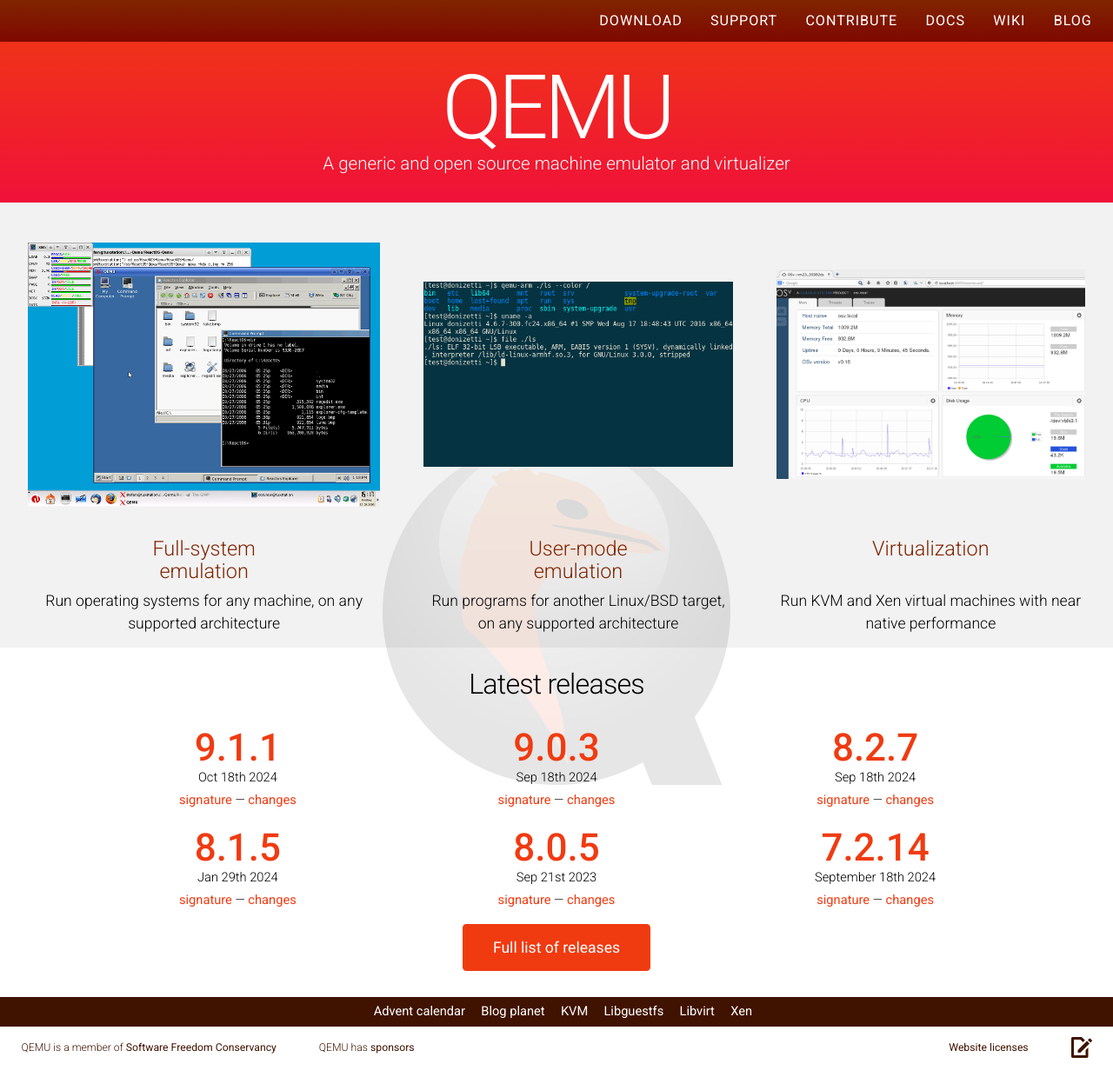
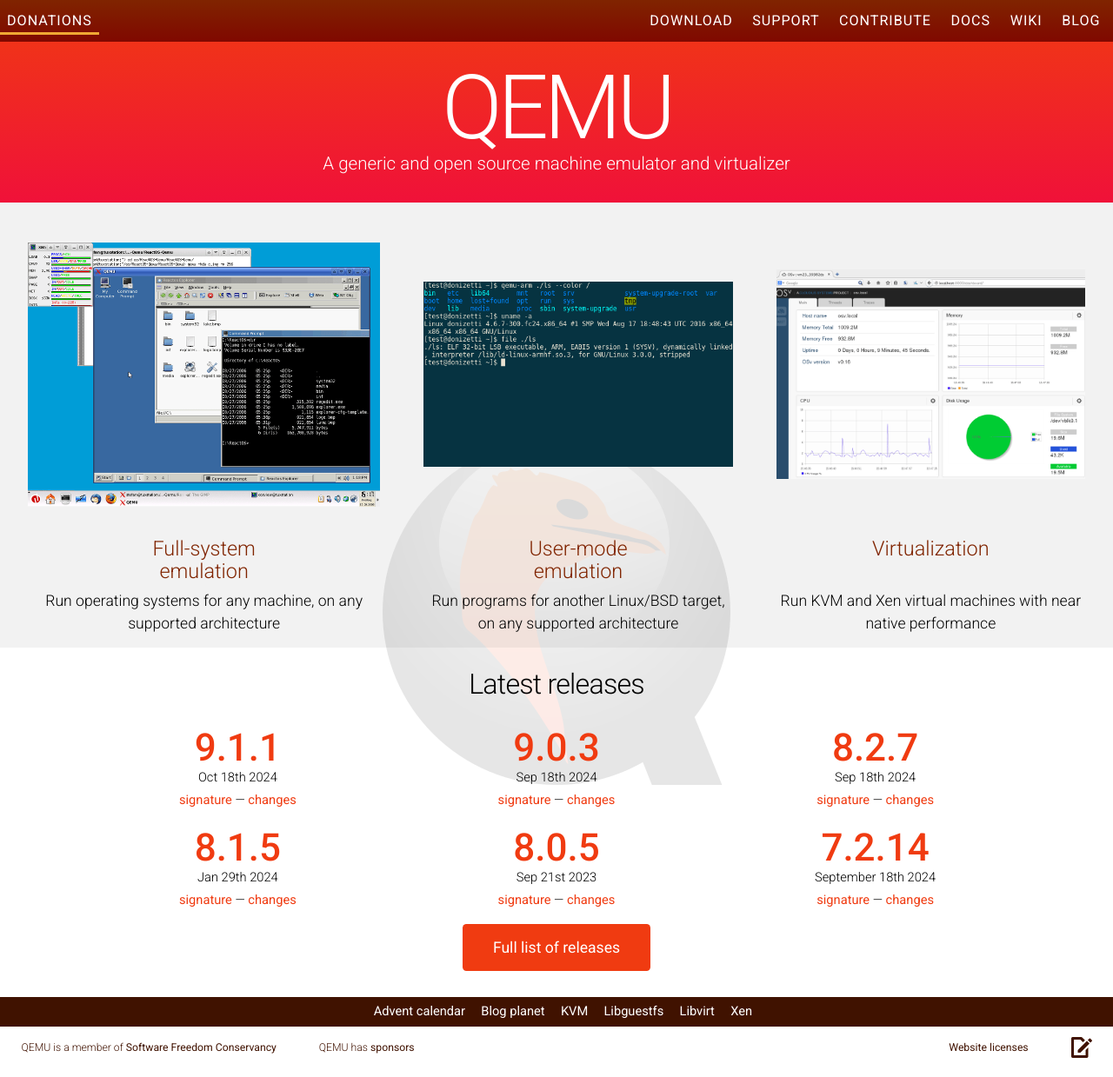
Before and after one commit to qemu/qemu-web, a Jekyll site: the page built from index.html, in a window 1280 px wide and 1239 px high. Shown: the whole window at 87% size. Built offline with Jekyll 4.4.1, drawn with Linux system fonts in a browser that asks for light colours; nearby versions of some CDN libraries.

Commit message:
nav: add link to the donations page on homepage
Having the donations link buried in the sponsors page almost guarantees
that no one will ever see it, let alone follow it. Promote it as a
heading in the left hand side of the nav bar for greater visibility.

Only display this link when on the homepage, so visitors don't get the
feeling of being repeatedly nagged across every page they view.

The spacing of navbar elements is reduced slighty to avoid wrapping
into 2 lines, before we switch from desktop to mobile mode at the
700px width boundary.

Signed-off-by: Daniel P. Berrangé <berrange@redhat.com>

```diff
--- a/_includes/nav.html
+++ b/_includes/nav.html
@@ -3,6 +3,7 @@
 		<ul>
 			{% assign current = page.url | downcase | split: '/' %}
 			<li{% if page.url == '/' %} class='not-desktop'{%endif %}><a href="{{ relative_root }}/">Home</a>
+			{% if page.url == '/' %}<li class='donations'><a href="{{ relative_root }}/donations">Donations</a>{%endif %}
 			</li><li {% if current[1] == 'download' %}class='current'{% endif %}><a href="{{ relative_root }}/download">Download</a>
 			</li><li {% if current[1] == 'support' %}class='current'{% endif %}><a href="{{ relative_root }}/support">Support</a>
 			</li><li {% if current[1] == 'contribute' %}class='current'{% endif %}><a href="{{ relative_root }}/contribute">Contribute</a>
--- a/assets/css/style-desktop.css
+++ b/assets/css/style-desktop.css
@@ -216,7 +216,7 @@
 		{
 			display: inline-block;
 			margin: 0;
-			padding: 0.5em 1em 0.5em 0em;
+			padding: 0.5em 0.4em 0.5em 0em;
 			color: #FFF;
 			letter-spacing: 0.06em;
 			text-transform: uppercase;
@@ -248,6 +248,12 @@
 			font-weight: 500;
 		}
 
+		#nav > ul > li.donations
+		{
+			display: block;
+			float: left;
+		}
+
 		#nav > ul > li > ul
 		{
 			display: none;
```
